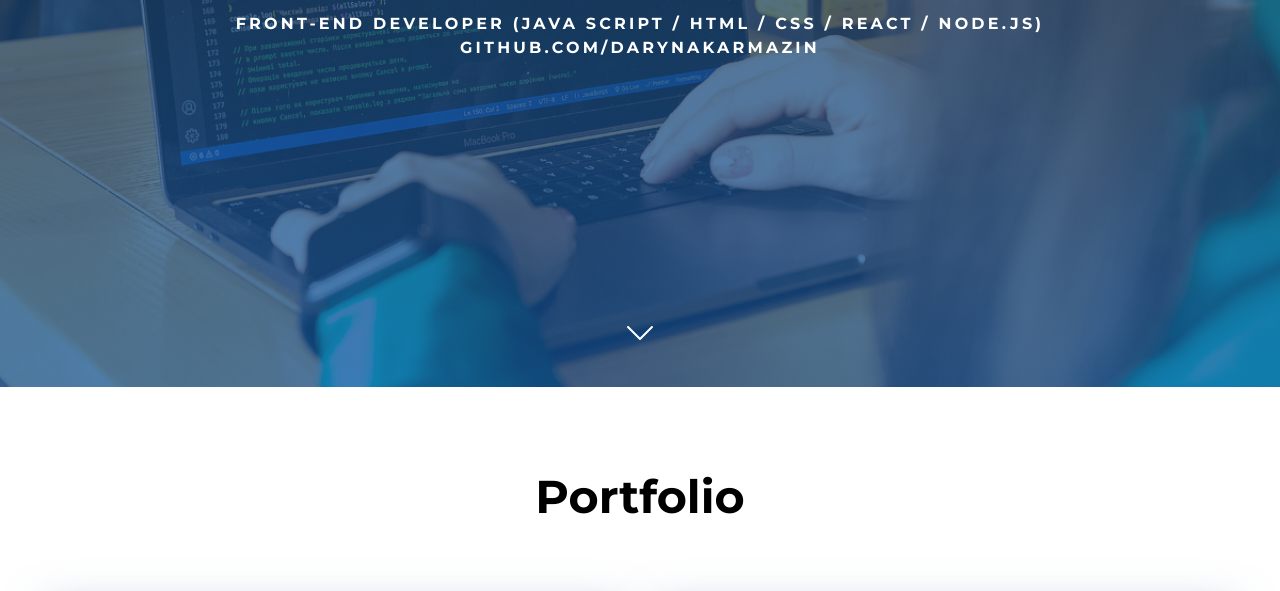
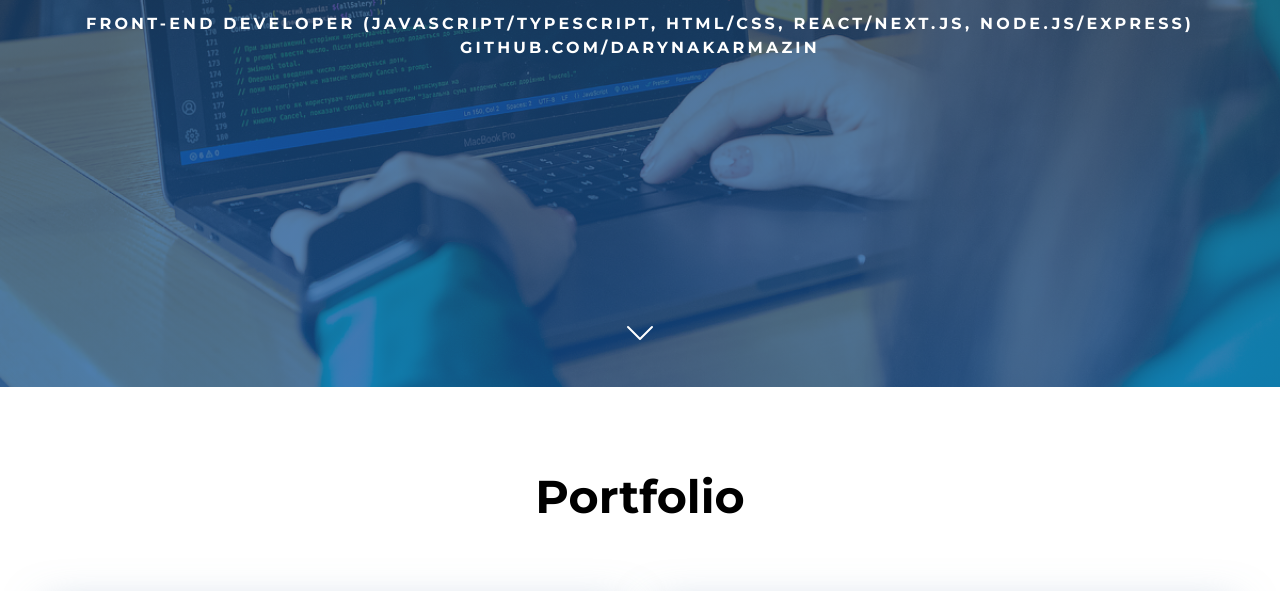
Before and after one commit to darynakarmazin/portfolio, a plain HTML site: page index.html in a window 1280 px wide. Shown: the part 413-1004 px from the top of the page. Drawn offline with Linux system fonts and the light colour scheme.

Commit message:
Updated description

```diff
--- a/index.html
+++ b/index.html
@@ -19,7 +19,8 @@
     <header class="header">
       <h1 class="header-title">Daryna Karmazin</h1>
       <p class="header-subtitle">
-        Front-end Developer (Java Script / HTML / CSS / React / Node.js)
+        Front-end Developer (JavaScript/TypeScript, HTML/СSS, React/Next.js,
+        Node.js/Express)
       </p>
       <p class="header-subtitle">github.com/darynakarmazin</p>
       <a href="#portfolio" class="header-arrow">
```
